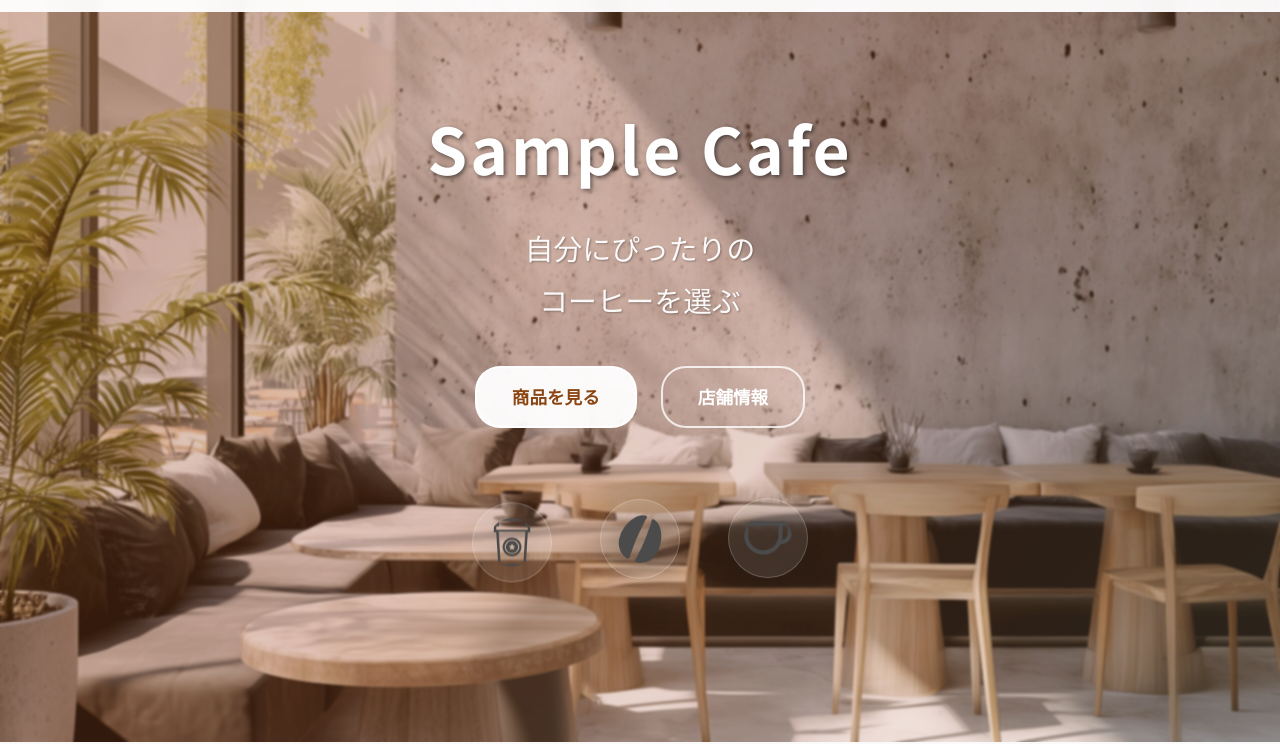
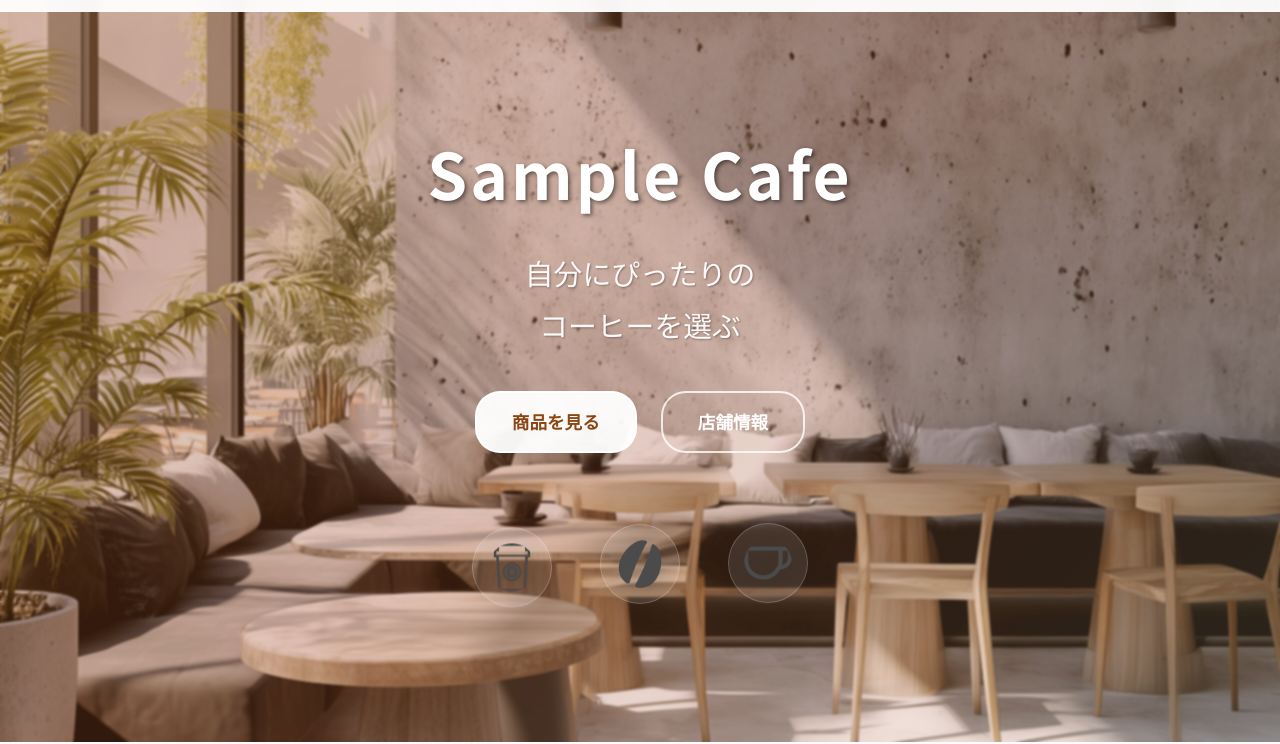
Before and after one commit to taichiushikubo/sample_cafe, a plain HTML site: page index.html in a window 1280 px wide. Shown: the part 58-802 px from the top of the page. Drawn offline with Linux system fonts and the light colour scheme; a web font is replaced by a local one.

Commit message:
Update styles.css

```diff
--- a/styles.css
+++ b/styles.css
@@ -203,7 +203,7 @@ body {
     text-align: center;
     max-width: 1200px;
     width: 100%;
-    padding: 0 2rem;
+    padding: 50px 2rem 0;
 }
 
 .hero-text-content {
```
